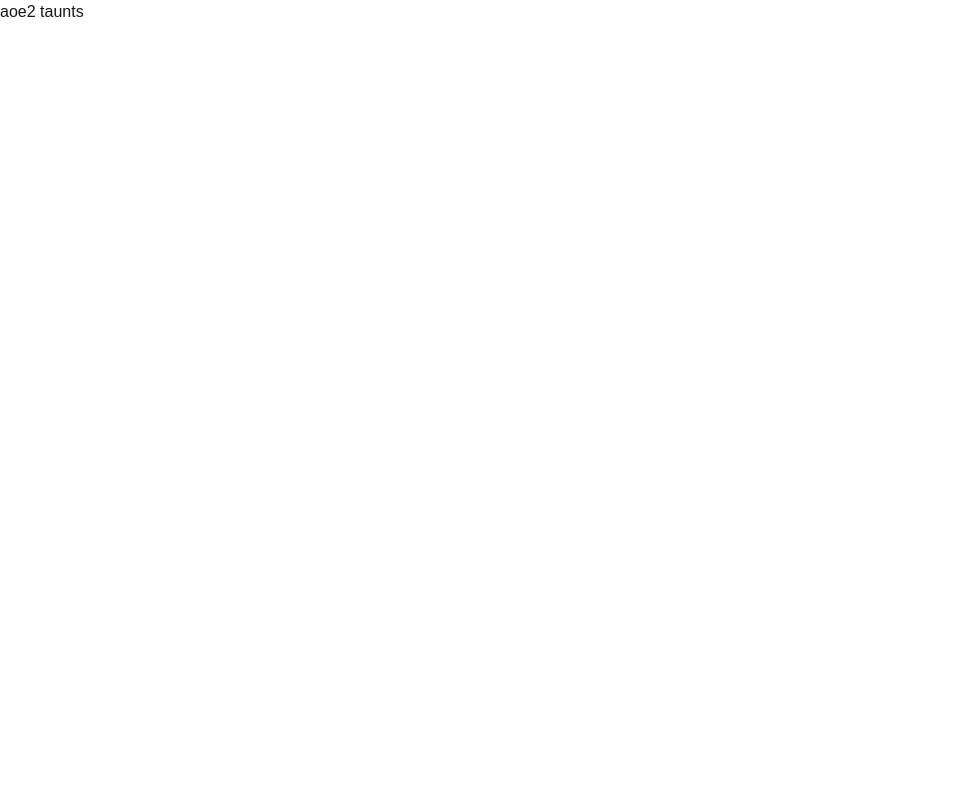
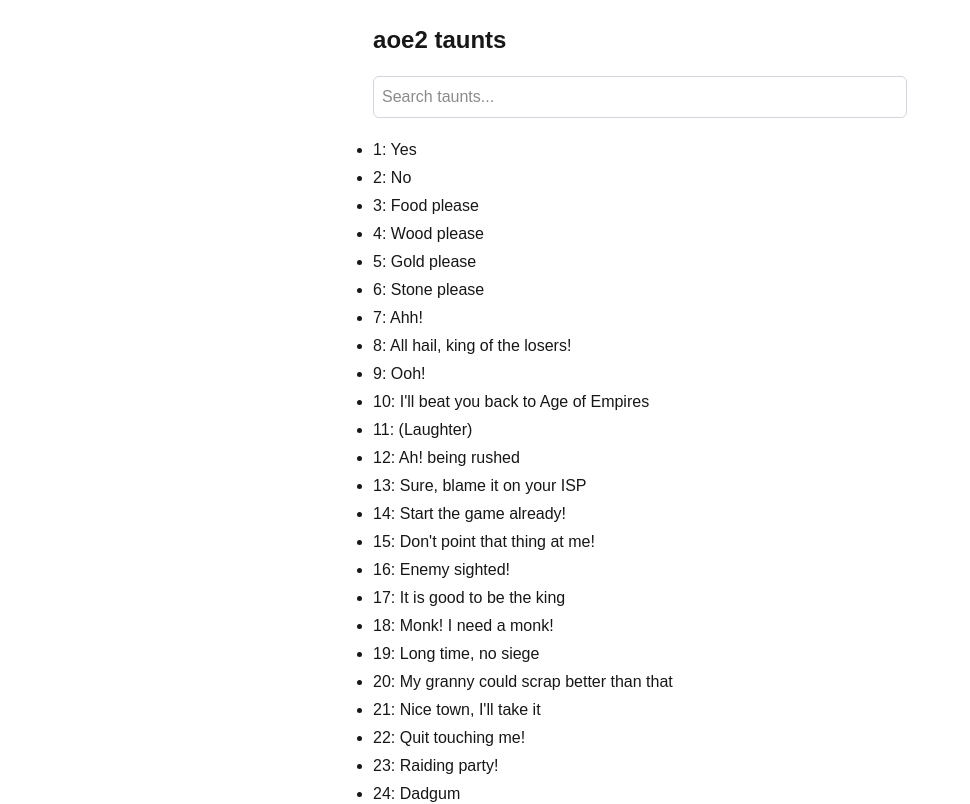
Before and after one commit to aoe2-studio/taunts.aoe2.studio, a Next.js app: page / in a window 1280 px wide. Shown: the top 804 px of the page, without its empty margins (0-970 px from the left). Built offline with nearby package versions, Linux system fonts and the light colour scheme.

Commit message:
add searchable taunts list

```diff
--- a/src/app/page.tsx
+++ b/src/app/page.tsx
@@ -1,7 +1,12 @@
+import { Taunts } from './taunts'
+
 export default function Home() {
   return (
-    <div>
-      <h1>aoe2 taunts</h1>
+    <div className="grid place-items-center p-3 py-6">
+      <div className="flex flex-col gap-5">
+        <h1 className="text-2xl font-bold">aoe2 taunts</h1>
+        <Taunts />
+      </div>
     </div>
   )
 }
--- /dev/null
+++ b/src/app/taunts.tsx
@@ -0,0 +1,41 @@
+'use client'
+
+import items from '@/taunts.json'
+import Fuse from 'fuse.js'
+import { useState } from 'react'
+
+const fuse = new Fuse(Object.values(items), {
+  keys: ['text'],
+  threshold: 0.3,
+  distance: 100,
+  ignoreLocation: true,
+  minMatchCharLength: 2,
+  useExtendedSearch: false,
+})
+
+export const Taunts = () => {
+  const [query, setQuery] = useState('')
+  const taunts = !query
+    ? items
+    : fuse.search(query).map((result) => result.item)
+
+  return (
+    <>
+      <input
+        type="text"
+        value={query}
+        onChange={(event) => setQuery(event.target.value)}
+        placeholder="Search taunts..."
+        className="w-full max-w-[60ch] p-2 border border-gray-300 rounded-md focus:outline-none focus:ring-2 focus:ring-blue-500"
+      />
+
+      <ul className="list-disc w-[60ch] flex flex-col gap-1">
+        {taunts.map(({ key, text }) => (
+          <li key={key}>
+            {key}: {text}
+          </li>
+        ))}
+      </ul>
+    </>
+  )
+}
--- /dev/null
+++ b/src/taunts.json
@@ -0,0 +1,527 @@
+[
+  {
+    "key": 1,
+    "text": "Yes",
+    "tags": []
+  },
+  {
+    "key": 2,
+    "text": "No",
+    "tags": []
+  },
+  {
+    "key": 3,
+    "text": "Food please",
+    "tags": []
+  },
+  {
+    "key": 4,
+    "text": "Wood please",
+    "tags": []
+  },
+  {
+    "key": 5,
+    "text": "Gold please",
+    "tags": []
+  },
+  {
+    "key": 6,
+    "text": "Stone please",
+    "tags": []
+  },
+  {
+    "key": 7,
+    "text": "Ahh!",
+    "tags": []
+  },
+  {
+    "key": 8,
+    "text": "All hail, king of the losers!",
+    "tags": []
+  },
+  {
+    "key": 9,
+    "text": "Ooh!",
+    "tags": []
+  },
+  {
+    "key": 10,
+    "text": "I'll beat you back to Age of Empires",
+    "tags": []
+  },
+  {
+    "key": 11,
+    "text": "(Laughter)",
+    "tags": []
+  },
+  {
+    "key": 12,
+    "text": "Ah! being rushed",
+    "tags": []
+  },
+  {
+    "key": 13,
+    "text": "Sure, blame it on your ISP",
+    "tags": []
+  },
+  {
+    "key": 14,
+    "text": "Start the game already!",
+    "tags": []
+  },
+  {
+    "key": 15,
+    "text": "Don't point that thing at me!",
+    "tags": []
+  },
+  {
+    "key": 16,
+    "text": "Enemy sighted!",
+    "tags": []
+  },
+  {
+    "key": 17,
+    "text": "It is good to be the king",
+    "tags": []
+  },
+  {
+    "key": 18,
+    "text": "Monk! I need a monk!",
+    "tags": []
+  },
+  {
+    "key": 19,
+    "text": "Long time, no siege",
+    "tags": []
+  },
+  {
+    "key": 20,
+    "text": "My granny could scrap better than that",
+    "tags": []
+  },
+  {
+    "key": 21,
+    "text": "Nice town, I'll take it",
+    "tags": []
+  },
+  {
+    "key": 22,
+    "text": "Quit touching me!",
+    "tags": []
+  },
+  {
+    "key": 23,
+    "text": "Raiding party!",
+    "tags": []
+  },
+  {
+    "key": 24,
+    "text": "Dadgum",
+    "tags": []
+  },
+  {
+    "key": 25,
+    "text": "Eh, smite me",
+    "tags": []
+  },
+  {
+    "key": 26,
+    "text": "The wonder, the wonder, the... no!",
+    "tags": []
+  },
+  {
+    "key": 27,
+    "text": "You played two hours to die like this?",
+    "tags": []
+  },
+  {
+    "key": 28,
+    "text": "Yeah, well, you should see the other guy",
+    "tags": []
+  },
+  {
+    "key": 29,
+    "text": "Roggan",
+    "tags": []
+  },
+  {
+    "key": 30,
+    "text": "Wololo",
+    "tags": []
+  },
+  {
+    "key": 31,
+    "text": "Attack an enemy now",
+    "tags": []
+  },
+  {
+    "key": 32,
+    "text": "Cease creating extra villagers",
+    "tags": []
+  },
+  {
+    "key": 33,
+    "text": "Create extra villagers",
+    "tags": []
+  },
+  {
+    "key": 34,
+    "text": "Build a navy",
+    "tags": []
+  },
+  {
+    "key": 35,
+    "text": "Stop building a navy",
+    "tags": []
+  },
+  {
+    "key": 36,
+    "text": "Wait for my signal to attack",
+    "tags": []
+  },
+  {
+    "key": 37,
+    "text": "Build a wonder",
+    "tags": []
+  },
+  {
+    "key": 38,
+    "text": "Give me your extra resources",
+    "tags": []
+  },
+  {
+    "key": 39,
+    "text": "(Ally sound)",
+    "tags": []
+  },
+  {
+    "key": 40,
+    "text": "(Neutral sound)",
+    "tags": []
+  },
+  {
+    "key": 41,
+    "text": "(Enemy sound)",
+    "tags": []
+  },
+  {
+    "key": 42,
+    "text": "What age are you in?",
+    "tags": []
+  },
+  {
+    "key": 43,
+    "text": "What is your strategy?",
+    "tags": []
+  },
+  {
+    "key": 44,
+    "text": "How many resources do you have?",
+    "tags": []
+  },
+  {
+    "key": 45,
+    "text": "Retreat now!",
+    "tags": []
+  },
+  {
+    "key": 46,
+    "text": "Flare the location of your army",
+    "tags": []
+  },
+  {
+    "key": 47,
+    "text": "Attack in direction of the flared location",
+    "tags": []
+  },
+  {
+    "key": 48,
+    "text": "I'm being attacked, please help!",
+    "tags": []
+  },
+  {
+    "key": 49,
+    "text": "Build a forward base at the flared location",
+    "tags": []
+  },
+  {
+    "key": 50,
+    "text": "Build a fortification at the flared location",
+    "tags": []
+  },
+  {
+    "key": 51,
+    "text": "Keep your army close to mine and fight with me",
+    "tags": []
+  },
+  {
+    "key": 52,
+    "text": "Build a market at the flared location",
+    "tags": []
+  },
+  {
+    "key": 53,
+    "text": "Rebuild your base at the flared location",
+    "tags": []
+  },
+  {
+    "key": 54,
+    "text": "Build a wall between the two flared locations",
+    "tags": []
+  },
+  {
+    "key": 55,
+    "text": "Build a wall around your town",
+    "tags": []
+  },
+  {
+    "key": 56,
+    "text": "Train units which counter the enemy's army",
+    "tags": []
+  },
+  {
+    "key": 57,
+    "text": "Stop training counter units",
+    "tags": []
+  },
+  {
+    "key": 58,
+    "text": "Prepare to send me all your resources so I can vanquish our foes!",
+    "tags": []
+  },
+  {
+    "key": 59,
+    "text": "Stop sending me extra resources",
+    "tags": []
+  },
+  {
+    "key": 60,
+    "text": "Prepare to train a large army, I will send you as many resources as I can spare",
+    "tags": []
+  },
+  {
+    "key": 61,
+    "text": "Attack player 1! (Blue)",
+    "tags": []
+  },
+  {
+    "key": 62,
+    "text": "Attack player 2! (Red)",
+    "tags": []
+  },
+  {
+    "key": 63,
+    "text": "Attack player 3! (Green)",
+    "tags": []
+  },
+  {
+    "key": 64,
+    "text": "Attack player 4! (Yellow)",
+    "tags": []
+  },
+  {
+    "key": 65,
+    "text": "Attack player 5! (Cyan)",
+    "tags": []
+  },
+  {
+    "key": 66,
+    "text": "Attack player 6! (Purple)",
+    "tags": []
+  },
+  {
+    "key": 67,
+    "text": "Attack player 7! (Gray)",
+    "tags": []
+  },
+  {
+    "key": 68,
+    "text": "Attack player 8! (Orange)",
+    "tags": []
+  },
+  {
+    "key": 69,
+    "text": "Delete the object on the flared location",
+    "tags": []
+  },
+  {
+    "key": 70,
+    "text": "Delete your excess villagers",
+    "tags": []
+  },
+  {
+    "key": 71,
+    "text": "Delete excess warships",
+    "tags": []
+  },
+  {
+    "key": 72,
+    "text": "Focus on training infantry units",
+    "tags": []
+  },
+  {
+    "key": 73,
+    "text": "Focus on training cavalry units",
+    "tags": []
+  },
+  {
+    "key": 74,
+    "text": "Focus on training ranged units",
+    "tags": []
+  },
+  {
+    "key": 75,
+    "text": "Focus on training warships",
+    "tags": []
+  },
+  {
+    "key": 76,
+    "text": "Attack the enemy with Militia",
+    "tags": []
+  },
+  {
+    "key": 77,
+    "text": "Attack the enemy with Archers",
+    "tags": []
+  },
+  {
+    "key": 78,
+    "text": "Attack the enemy with Skirmishers",
+    "tags": []
+  },
+  {
+    "key": 79,
+    "text": "Attack the enemy with a mix of Archers and Skirmishers",
+    "tags": []
+  },
+  {
+    "key": 80,
+    "text": "Attack the enemy with Scout Cavalry",
+    "tags": []
+  },
+  {
+    "key": 81,
+    "text": "Attack the enemy with Men-at-Arms",
+    "tags": []
+  },
+  {
+    "key": 82,
+    "text": "Attack the enemy with Eagle Scouts",
+    "tags": []
+  },
+  {
+    "key": 83,
+    "text": "Attack the enemy with Towers",
+    "tags": []
+  },
+  {
+    "key": 84,
+    "text": "Attack the enemy with Crossbowmen",
+    "tags": []
+  },
+  {
+    "key": 85,
+    "text": "Attack the enemy with Cavalry Archers",
+    "tags": []
+  },
+  {
+    "key": 86,
+    "text": "Attack the enemy with Unique Units",
+    "tags": []
+  },
+  {
+    "key": 87,
+    "text": "Attack the enemy with Knights",
+    "tags": []
+  },
+  {
+    "key": 88,
+    "text": "Attack the enemy with Battle Elephants",
+    "tags": []
+  },
+  {
+    "key": 89,
+    "text": "Attack the enemy with Scorpions",
+    "tags": []
+  },
+  {
+    "key": 90,
+    "text": "Attack the enemy with Monks",
+    "tags": []
+  },
+  {
+    "key": 91,
+    "text": "Attack the enemy with Monks and Mangonels",
+    "tags": []
+  },
+  {
+    "key": 92,
+    "text": "Attack the enemy with Eagle Warriors",
+    "tags": []
+  },
+  {
+    "key": 93,
+    "text": "Attack the enemy with Halberdiers and Rams",
+    "tags": []
+  },
+  {
+    "key": 94,
+    "text": "Attack the enemy with Elite Eagle Warriors",
+    "tags": []
+  },
+  {
+    "key": 95,
+    "text": "Attack the enemy with Arbalests",
+    "tags": []
+  },
+  {
+    "key": 96,
+    "text": "Attack the enemy with Champions",
+    "tags": []
+  },
+  {
+    "key": 97,
+    "text": "Attack the enemy with Galleys",
+    "tags": []
+  },
+  {
+    "key": 98,
+    "text": "Attack the enemy with Fire Galleys",
+    "tags": []
+  },
+  {
+    "key": 99,
+    "text": "Attack the enemy with Demolition Rafts",
+    "tags": []
+  },
+  {
+    "key": 100,
+    "text": "Attack the enemy with War Galleys",
+    "tags": []
+  },
+  {
+    "key": 101,
+    "text": "Attack the enemy with Fire Ships",
+    "tags": []
+  },
+  {
+    "key": 102,
+    "text": "Attack the enemy with Unique Warships",
+    "tags": []
+  },
+  {
+    "key": 103,
+    "text": "Use an Onager to cut down trees at the flared location",
+    "tags": []
+  },
+  {
+    "key": 104,
+    "text": "Don't resign!",
+    "tags": []
+  },
+  {
+    "key": 105,
+    "text": "You can resign again",
+    "tags": []
+  }
+]
```
Also changed, not shown: package.json (+7 -6 lines), 1 other file (tests, documents, lock files or other folders).
